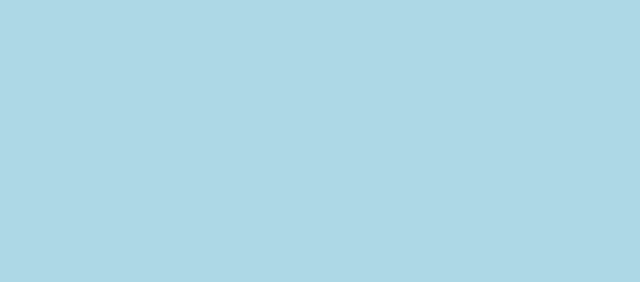
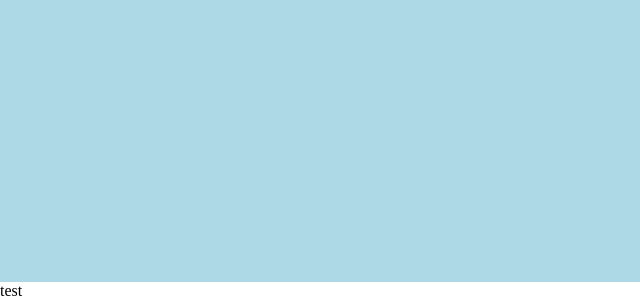
Before and after one commit to hcdosdteur/CodingUs, a plain HTML site: page index.html in a window 1280 px wide. Shown: the part 1518-1818 px from the top of the page, 0-640 px from the left. Drawn offline with Linux system fonts and the light colour scheme.

Commit message:
V5 commit

```diff
--- a/index.html
+++ b/index.html
@@ -195,6 +195,7 @@
             </div>
         </div>
         <div style="background-color: lightblue; width: 100%; height: 1000px; font-size: 50px; font-weight: bolder;">공유 테스트</div>
+        <a href="http://naver.com" style="color: black;">test</a>
     </div>
     <script>
         const sideMenuBtn = document.querySelector('#sideMenuBtn');
```
